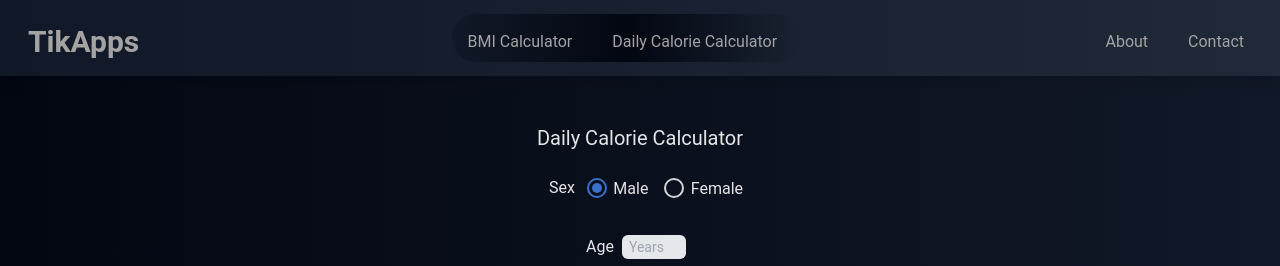
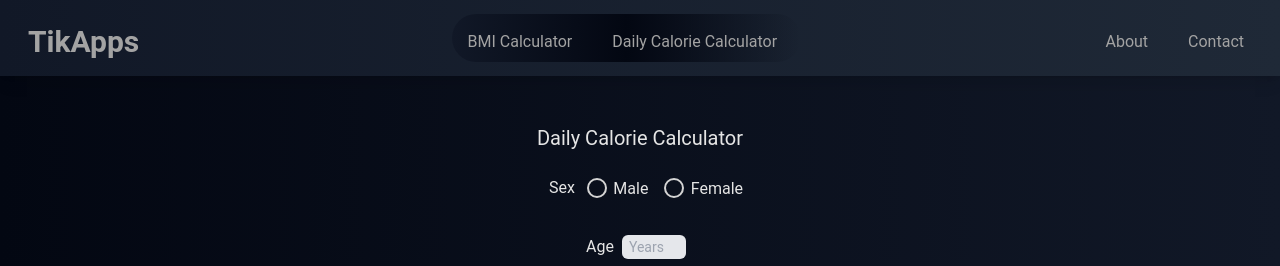
Before and after one commit to tikap/TikApps, a Next.js app: page /calorie in a window 1280 px wide. Shown: the top 266 px of the page. Built offline with nearby package versions, Linux system fonts and the light colour scheme; what tw-elements would draw is missing.

Commit message:
Set up calorie input and output states

```diff
--- a/app/bmi/bmi.js
+++ b/app/bmi/bmi.js
@@ -59,7 +59,7 @@
   // References
   const bmiResultElementRef = useRef(null);
 
-  // Weight input event handlers
+  // Weight
   function handleWeightUnitChange(event) {
     resetWeightInputs();
     setBmiResultVisibility(false);
@@ -82,7 +82,7 @@
     setPoundInput(event.target.value);
   }
 
-  // Height input event handlers
+  // Height
   function handleHeightUnitChange(event) {
     resetHeightInputs();
     setBmiResultVisibility(false);
--- a/app/calorie/calorie.js
+++ b/app/calorie/calorie.js
@@ -29,7 +29,17 @@
 
 // Main component
 export default function Calorie() {
-  // States
+  // User input and calculated output states
+  const [sexInput, setSexInput] = useState(null);
+  const [ageInput, setAgeInput] = useState(Number(0));
+  const [kilogramInput, setKilogramInput] = useState(Number(0));
+  const [poundInput, setPoundInput] = useState(Number(0));
+  const [meterInput, setMeterInput] = useState(Number(0));
+  const [footInput, setFootInput] = useState(Number(0));
+  const [inchInput, setInchInput] = useState(Number(0));
+  const [calorieResult, setCalorieResult] = useState(Number(0));
+
+  // Unit states
   const [isKilogram, setIsKilogram] = useState(true);
   const [isMeter, setIsMeter] = useState(true);
 
@@ -47,7 +57,14 @@
 
   function handlePoundValueChange() {}
 
-  function handleWeightUnitChange() {}
+  function handleWeightUnitChange(event) {
+    if (event.target.value == "Kg") {
+      setIsKilogram(true);
+    }
+    if (event.target.value == "lbs") {
+      setIsKilogram(false);
+    }
+  }
 
   // Height
   function handleMeterValueChange() {}
@@ -56,7 +73,14 @@
 
   function handleInchValueChange() {}
 
-  function handleHeightUnitChange() {}
+  function handleHeightUnitChange(event) {
+    if (event.target.value == "m") {
+      setIsMeter(true);
+    }
+    if (event.target.value == "ft / in") {
+      setIsMeter(false);
+    }
+  }
 
   // Calculate button
   function handleCalorieCalculateButtonClick() {}
@@ -78,6 +102,7 @@
           optionOneName="Male"
           optionTwoName="Female"
           onOptionChanged={handleSexValueChange}
+          isDefaultChecked={false}
         />
       </div>
 
--- a/app/components/forms/RadioTwoOptions.js
+++ b/app/components/forms/RadioTwoOptions.js
@@ -3,10 +3,12 @@
   optionOneName = "Option 1",
   optionTwoName = "Option 2",
   onOptionChanged,
+  isDefaultChecked = true,
 }) {
   return (
     <div className="relative w-36 ml-1 mb-8 whitespace-nowrap">
       <div className="mb-[0.125rem] mr-4 inline-block min-h-[1.5rem] pl-[1.5rem]">
+        {isDefaultChecked ? (
           <input
             className="relative float-left -ml-[1.5rem] mr-1 mt-0.5 h-5 w-5 appearance-none rounded-full border-2 border-solid border-neutral-300 before:pointer-events-none before:absolute before:h-4 before:w-4 before:scale-0 before:rounded-full before:bg-transparent before:opacity-0 before:shadow-[0px_0px_0px_13px_transparent] before:content-[''] after:absolute after:z-[1] after:block after:h-4 after:w-4 after:rounded-full after:content-[''] checked:border-primary checked:before:opacity-[0.16] checked:after:absolute checked:after:left-1/2 checked:after:top-1/2 checked:after:h-[0.625rem] checked:after:w-[0.625rem] checked:after:rounded-full checked:after:border-primary checked:after:bg-primary checked:after:content-[''] checked:after:[transform:translate(-50%,-50%)] hover:cursor-pointer hover:before:opacity-[0.04] hover:before:shadow-[0px_0px_0px_13px_rgba(0,0,0,0.6)] focus:shadow-none focus:outline-none focus:ring-0 focus:before:scale-100 focus:before:opacity-[0.12] focus:before:shadow-[0px_0px_0px_13px_rgba(0,0,0,0.6)] focus:before:transition-[box-shadow_0.2s,transform_0.2s] checked:focus:border-primary checked:focus:before:scale-100 checked:focus:before:shadow-[0px_0px_0px_8px_#3b71ca] checked:focus:before:transition-[box-shadow_0.2s,transform_0.2s]"
             type="radio"
@@ -16,6 +18,17 @@
             onChange={onOptionChanged}
             defaultChecked
           />
+        ) : (
+          <input
+            className="relative float-left -ml-[1.5rem] mr-1 mt-0.5 h-5 w-5 appearance-none rounded-full border-2 border-solid border-neutral-300 before:pointer-events-none before:absolute before:h-4 before:w-4 before:scale-0 before:rounded-full before:bg-transparent before:opacity-0 before:shadow-[0px_0px_0px_13px_transparent] before:content-[''] after:absolute after:z-[1] after:block after:h-4 after:w-4 after:rounded-full after:content-[''] checked:border-primary checked:before:opacity-[0.16] checked:after:absolute checked:after:left-1/2 checked:after:top-1/2 checked:after:h-[0.625rem] checked:after:w-[0.625rem] checked:after:rounded-full checked:after:border-primary checked:after:bg-primary checked:after:content-[''] checked:after:[transform:translate(-50%,-50%)] hover:cursor-pointer hover:before:opacity-[0.04] hover:before:shadow-[0px_0px_0px_13px_rgba(0,0,0,0.6)] focus:shadow-none focus:outline-none focus:ring-0 focus:before:scale-100 focus:before:opacity-[0.12] focus:before:shadow-[0px_0px_0px_13px_rgba(0,0,0,0.6)] focus:before:transition-[box-shadow_0.2s,transform_0.2s] checked:focus:border-primary checked:focus:before:scale-100 checked:focus:before:shadow-[0px_0px_0px_8px_#3b71ca] checked:focus:before:transition-[box-shadow_0.2s,transform_0.2s]"
+            type="radio"
+            name={radioGroupName}
+            id={radioGroupName + "radio1"}
+            value={optionOneName}
+            onChange={onOptionChanged}
+          />
+        )}
+
         <label
           className="mt-px inline-block pl-[0.15rem] hover:cursor-pointer whitespace-nowrap"
           htmlFor={radioGroupName + "radio1"}
```
Lines whose indentation alone changed are shown as unchanged.
